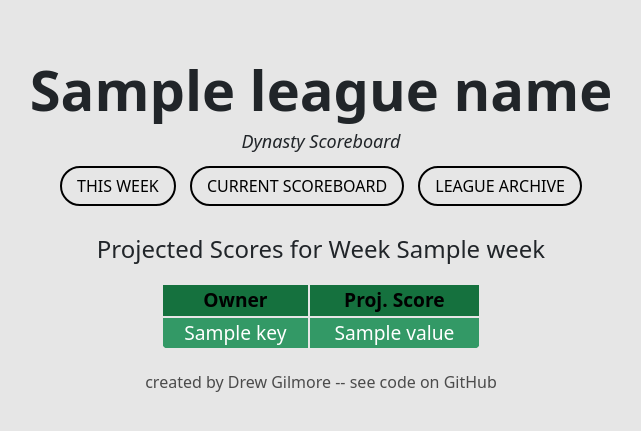
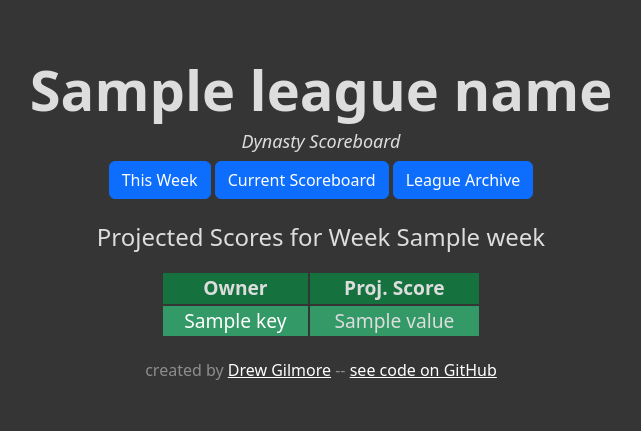
Before and after one commit to drewpgilmore/dynasty, a Flask app: template templates/index.html in a window 1280 px wide. Shown: the top 431 px of the page, without its empty margins (319-960 px from the left). Run offline with Flask 2, Linux system fonts and the light colour scheme; the template is opened without the code that fills it: most values are stand-ins (such as "Sample title", 1, 10 or a date in 2020); parts of the project's set-up code (start-up, migrations or seed data) failed here and were passed over.

Commit message:
update styles for dark theme

```diff
--- a/static/main.css
+++ b/static/main.css
@@ -1,32 +1,35 @@
 /* Body */
 body {
-    background-color: rgb(230, 230, 230);
+    background-color: rgb(53,53,53);
     text-align: center;
     text-decoration: none;
+    color: #dddddd;
 }
 
-#custom-btn {
-    border: 2px solid black;
-    background-color: rgb(230, 230, 230);
+
+.menu-btn {
+    border: 2px solid rgb(53,53,53);
+    background-color: RGB(51,153,102);
+    color: rgb(53,53,53);
     display: inline-block;
     padding: 10px 15px;
     border-radius: 40px;
     text-transform: uppercase;
-    font-weight: 400;
+    font-weight: bold;
     line-height: 1;
     transition: all 0.2s ease;
     text-align: center;
-    color: black;
     text-decoration: none;
     margin: 5px;
 }
 
-#custom-btn:hover {
-    background-color: RGB(51,153,102);
-    color: white;
+.menu-btn:hover {
+    background-color: rgb(21,113,62);
+    color: #dddddd;
 }
 
 #league-name {
+    color: #dddddd;
     margin-top: 1em;
 }
 #league-subtitle {
@@ -37,17 +40,12 @@
 table a {
     color: white;
 }
-#footnote {
-    color: rgb(75, 75, 75);
-}
-#footnote a {
-    color: rgb(75, 75, 75);
-}
 a {
     text-decoration: none;
 }
 a:hover {
-    color: aqua;
+    color: violet;
+    font-weight: bold;
 }
 .tag-line {
     margin-top: 1em;
@@ -56,7 +54,6 @@
     margin-top: 1em;
     margin-bottom: 1em;
 }
-
 .form-select {
     width: 25%;
 }
@@ -74,25 +71,23 @@
 
 table {
     background-color: RGB(51,153,102);
-    color: white;
+    color: #dddddd;
     font-size: larger;
     width: 50%;
     margin-left: auto;
     margin-right: auto;
     margin-top: 1em;
     margin-bottom: 1em;
-    border-radius: 10px;
 }
 th, tr, td {
-    border: 2px solid rgb(230, 230, 230);
+    border: 2px solid rgb(53,53,53);
     text-decoration: none;
 }
-
 th {
     background-color: RGB(21,113,62);
-    color: black;
+    color: #dddddd;
+    font-weight: bolder;
 }
-
 .scores-table {
    width: 25%;
    font-size: larger;
@@ -111,3 +106,12 @@
     background-color: lightslategray;
     color: black;
 }
+
+/* Bottom section */
+p {
+    color:rgba(230, 230, 230, 0.5);
+}
+p a {
+    color: white;
+    text-decoration: underline;
+}
```
